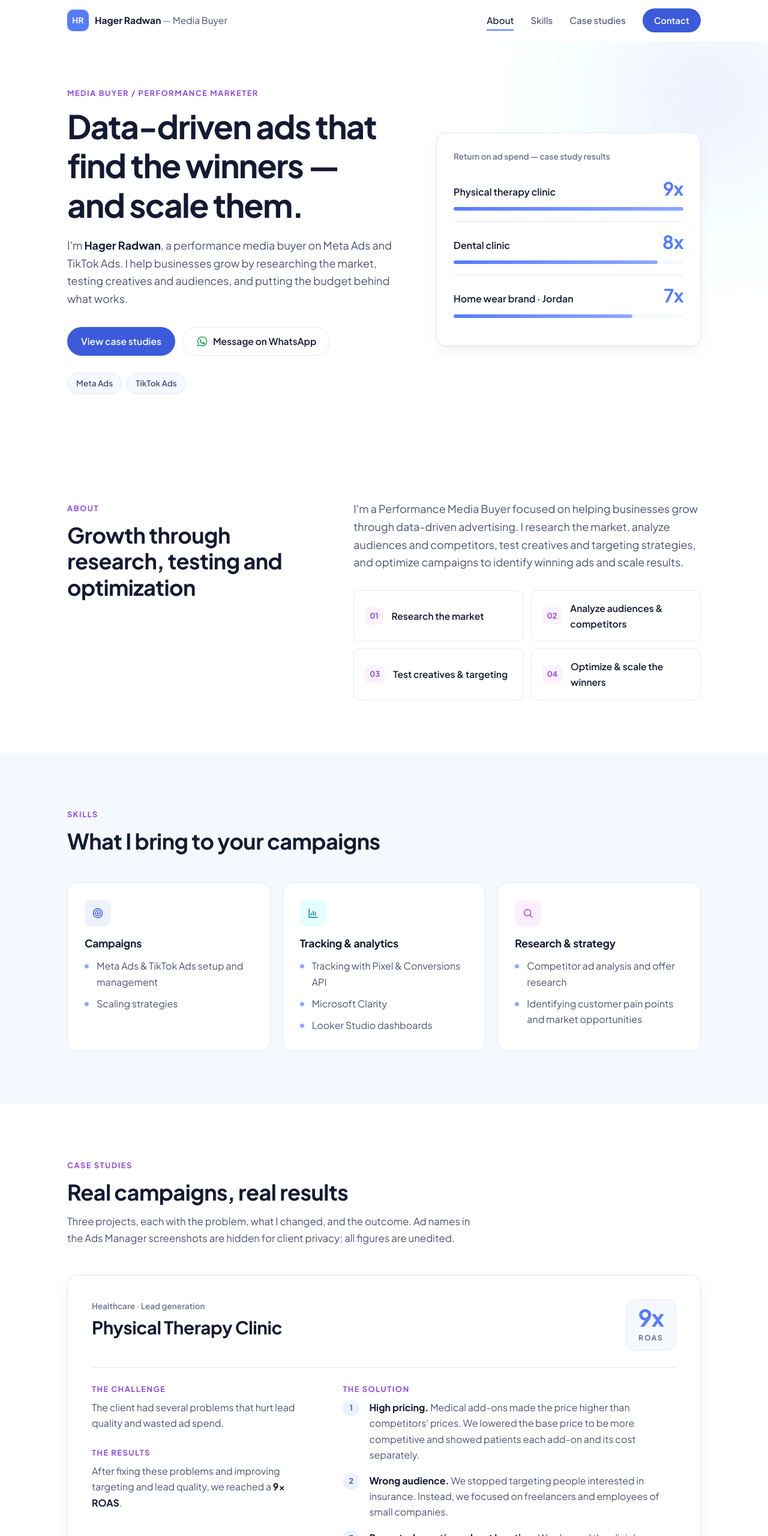
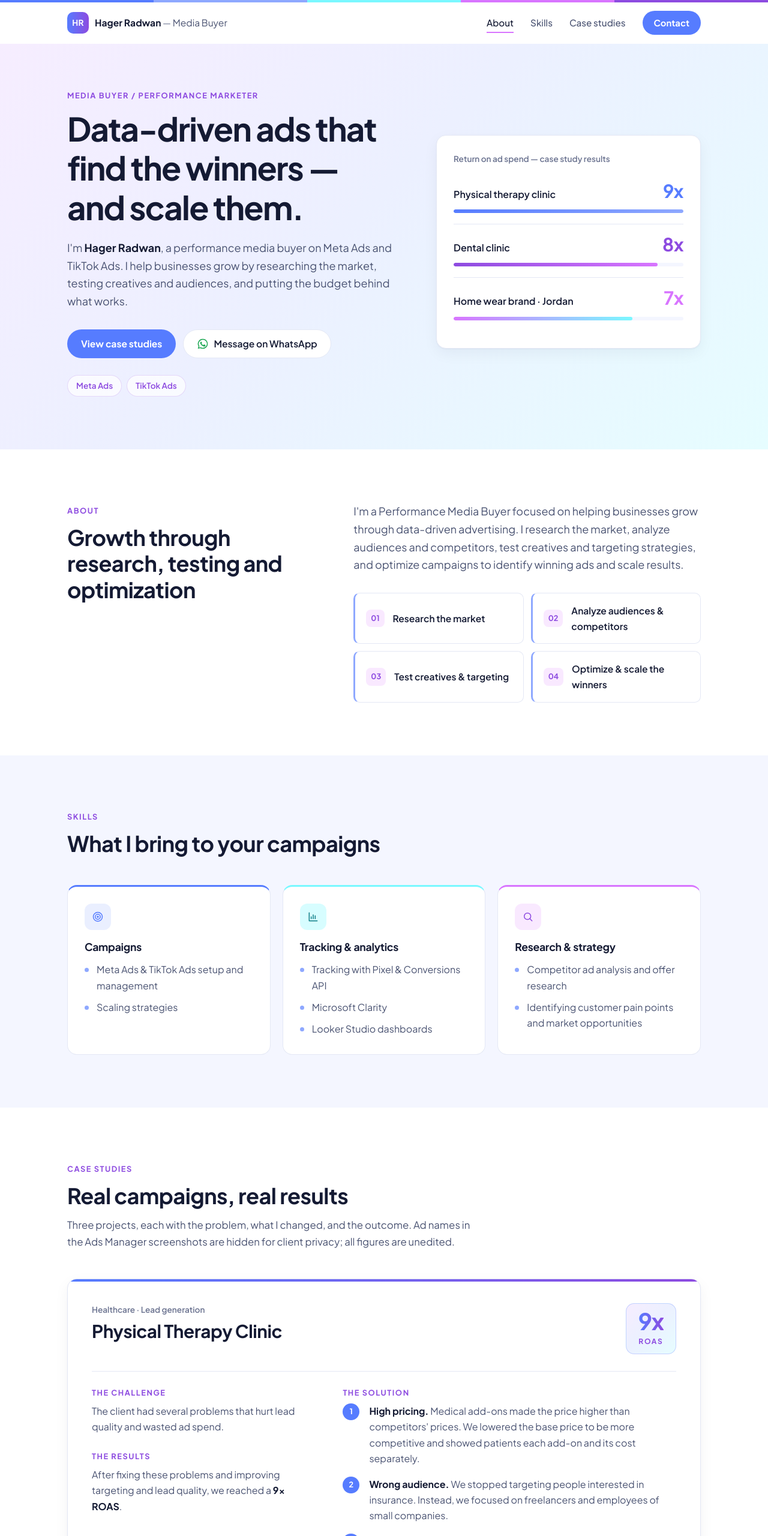
Before and after one commit to hagarrmohamed/hager-radwan-media-buyer, a plain HTML site: page index.html in a window 1280 px wide. Shown: the top 2560 px of the page at 60% size. Drawn offline with Linux system fonts and the light colour scheme.

Commit message:
Apply brand palette colors across the site
Co-Authored-By: Claude Opus 5.5 <noreply@anthropic.com>

```diff
--- a/index.html
+++ b/index.html
@@ -6,7 +6,7 @@
   <title>Hager Radwan — Media Buyer</title>
   <meta name="description" content="Hager Radwan is a performance media buyer running Meta Ads and TikTok Ads. Case studies with 9x, 8x and 7x ROAS for clinics and an e-commerce brand.">
   <meta name="author" content="Hager Radwan">
-  <meta name="theme-color" content="#ffffff">
+  <meta name="theme-color" content="#567CFF">
   <meta property="og:type" content="website">
   <meta property="og:title" content="Hager Radwan — Media Buyer">
   <meta property="og:description" content="Performance media buyer for Meta Ads and TikTok Ads. Case studies with 9x, 8x and 7x ROAS.">
--- a/style.css
+++ b/style.css
@@ -5,7 +5,7 @@
 :root {
   /* Brand palette */
   --blue: #567CFF;        /* primary accent (bars, borders, large numbers) */
-  --blue-ink: #3B5BDB;    /* deeper shade of --blue for buttons/links (readable on white) */
+  --blue-ink: #567CFF;    /* buttons and icons */
   --periwinkle: #8EA8FF;
   --cyan: #7AF8FF;
   --orchid: #D875FF;
@@ -13,7 +13,11 @@
 
   /* Neutrals */
   --bg: #FFFFFF;
-  --bg-tint: #F6F8FF;
+  --bg-tint: #F4F6FF;
+  /* Soft wash taken from the palette image: orchid -> periwinkle -> cyan */
+  --wash: linear-gradient(135deg, #F6EDFF 0%, #ECF0FF 45%, #E6FDFF 100%);
+  --grad: linear-gradient(90deg, #567CFF, #8D4BE0);
+  --stripe: linear-gradient(90deg, #567CFF 0 20%, #8EA8FF 20% 40%, #7AF8FF 40% 60%, #D875FF 60% 80%, #8D4BE0 80% 100%);
   --surface: #FFFFFF;
   --line: #E4E8F5;
   --ink: #141A33;
@@ -41,12 +45,13 @@ body {
   background: var(--bg);
   -webkit-font-smoothing: antialiased;
 }
+body::before { content: ""; display: block; height: 4px; background: var(--stripe); }
 img { max-width: 100%; height: auto; display: block; }
-a { color: var(--blue-ink); text-decoration-thickness: 1px; text-underline-offset: 3px; }
+a { color: var(--purple); text-decoration-thickness: 1px; text-underline-offset: 3px; }
 h1, h2, h3, h4 { line-height: 1.2; margin: 0; letter-spacing: -0.015em; }
 p { margin: 0; }
 ul, ol { margin: 0; padding: 0; }
-:focus-visible { outline: 3px solid var(--periwinkle); outline-offset: 3px; border-radius: 6px; }
+:focus-visible { outline: 3px solid var(--orchid); outline-offset: 3px; border-radius: 6px; }
 
 .container { width: 100%; max-width: var(--container); margin: 0 auto; padding: 0 16px; }
 @media (min-width: 640px) { .container { padding: 0 32px; } }
@@ -65,16 +70,16 @@ ul, ol { margin: 0; padding: 0; }
   font: 600 0.975rem/1 var(--font); text-decoration: none; cursor: pointer;
   transition: background-color .2s, border-color .2s, color .2s;
 }
-.btn-primary { background: var(--blue-ink); color: #fff; }
-.btn-primary:hover { background: #2F4CC4; }
+.btn-primary { background: var(--blue); color: #fff; font-weight: 700; }
+.btn-primary:hover { background: var(--purple); }
 .btn-ghost { background: #fff; color: var(--ink); border-color: var(--line); }
-.btn-ghost:hover { border-color: var(--periwinkle); color: var(--blue-ink); }
+.btn-ghost:hover { border-color: var(--orchid); color: var(--purple); }
 .btn-ghost .icon { color: #1FA855; }
 .btn-sm { min-height: 40px; padding: 0 18px; font-size: .925rem; }
 
 .link-btn {
   background: none; border: 0; padding: 4px 0; cursor: pointer;
-  font: 600 .9rem var(--font); color: var(--blue-ink);
+  font: 600 .9rem var(--font); color: var(--purple);
   text-decoration: underline; text-underline-offset: 3px;
 }
 
@@ -92,7 +97,7 @@ ul, ol { margin: 0; padding: 0; }
 .brand { display: inline-flex; align-items: center; gap: 10px; color: var(--ink); text-decoration: none; min-width: 0; }
 .brand-mark {
   display: grid; place-items: center; width: 36px; height: 36px; flex: none;
-  border-radius: 10px; background: var(--blue); color: #fff;
+  border-radius: 10px; background: var(--grad); color: #fff;
   font-weight: 700; font-size: .85rem; letter-spacing: .02em;
 }
 .brand-text { font-size: .975rem; white-space: nowrap; overflow: hidden; text-overflow: ellipsis; }
@@ -103,7 +108,7 @@ ul, ol { margin: 0; padding: 0; }
 .site-nav ul { list-style: none; display: flex; align-items: center; gap: 28px; }
 .site-nav a:not(.btn) { color: var(--ink-soft); text-decoration: none; font-weight: 500; font-size: .95rem; padding: 8px 0; }
 .site-nav a:not(.btn):hover, .site-nav a.is-active { color: var(--ink); }
-.site-nav a.is-active { box-shadow: inset 0 -2px 0 var(--blue); }
+.site-nav a.is-active { box-shadow: inset 0 -2px 0 var(--orchid); }
 
 .nav-toggle { display: none; }
 
@@ -130,7 +135,7 @@ ul, ol { margin: 0; padding: 0; }
   .site-nav.is-open { display: block; }
   .site-nav ul { flex-direction: column; align-items: stretch; gap: 0; padding: 8px 16px 20px; }
   .site-nav a:not(.btn) { display: block; padding: 14px 4px; border-bottom: 1px solid var(--line); font-size: 1rem; }
-  .site-nav a.is-active { box-shadow: none; color: var(--blue-ink); }
+  .site-nav a.is-active { box-shadow: none; color: var(--purple); }
   .site-nav .btn { margin-top: 16px; width: 100%; min-height: 48px; }
 }
 @media (max-width: 400px) { .brand-sep, .brand-text > span:last-child { display: none; } }
@@ -138,6 +143,7 @@ ul, ol { margin: 0; padding: 0; }
 /* ---------- Shared section ---------- */
 .section { padding: 88px 0; }
 .section-tint { background: var(--bg-tint); }
+#contact.section-tint { background: var(--wash); }
 .section-head { max-width: 680px; margin-bottom: 48px; }
 .section-head.center { margin-left: auto; margin-right: auto; text-align: center; }
 .section-head h2, .about-grid h2 { font-size: clamp(1.6rem, 1.2rem + 1.6vw, 2.25rem); font-weight: 700; }
@@ -150,11 +156,7 @@ ul, ol { margin: 0; padding: 0; }
 @media (max-width: 640px) { .section { padding: 64px 0; } .section-head { margin-bottom: 32px; } }
 
 /* ---------- Hero ---------- */
-.hero { padding: 72px 0 88px; position: relative; overflow: hidden; }
-.hero::before { /* single soft wash, very subtle */
-  content: ""; position: absolute; inset: -40% -20% auto auto; width: 720px; height: 720px; z-index: -1;
-  background: radial-gradient(closest-side, rgba(142, 168, 255, .16), rgba(122, 248, 255, .06) 60%, transparent);
-}
+.hero { padding: 72px 0 88px; position: relative; overflow: hidden; background: var(--wash); }
 .hero-grid { display: grid; grid-template-columns: 1.25fr 1fr; gap: 64px; align-items: center; }
 .hero h1 { font-size: clamp(2.1rem, 1.4rem + 3vw, 3.4rem); font-weight: 700; letter-spacing: -0.03em; }
 .lead { margin-top: 20px; font-size: 1.125rem; color: var(--ink-soft); max-width: 56ch; }
@@ -162,8 +164,8 @@ ul, ol { margin: 0; padding: 0; }
 .hero-actions { display: flex; flex-wrap: wrap; gap: 12px; margin-top: 32px; }
 .platforms { list-style: none; display: flex; flex-wrap: wrap; gap: 8px; margin-top: 28px; }
 .platforms li {
-  font-size: .85rem; font-weight: 600; color: var(--ink-soft);
-  padding: 6px 14px; border-radius: 999px; background: var(--bg-tint); border: 1px solid var(--line);
+  font-size: .85rem; font-weight: 600; color: var(--purple);
+  padding: 6px 14px; border-radius: 999px; background: rgba(255, 255, 255, .7); border: 1px solid rgba(141, 75, 224, .2);
 }
 
 .results-card {
@@ -174,12 +176,16 @@ ul, ol { margin: 0; padding: 0; }
 .results-list { list-style: none; }
 .results-list li + li { border-top: 1px solid var(--line); }
 .results-list a { display: block; padding: 18px 0; color: inherit; text-decoration: none; }
-.results-list a:hover .results-name { color: var(--blue-ink); }
+.results-list a:hover .results-name { color: var(--purple); }
 .results-row { display: flex; align-items: baseline; justify-content: space-between; gap: 12px; }
 .results-name { font-weight: 600; transition: color .2s; }
 .results-value { font-size: 1.9rem; font-weight: 700; letter-spacing: -0.02em; color: var(--blue); line-height: 1; }
+.results-list li:nth-child(2) .results-value { color: var(--purple); }
+.results-list li:nth-child(3) .results-value { color: var(--orchid); }
 .bar { display: block; height: 6px; margin-top: 12px; border-radius: 6px; background: var(--bg-tint); position: relative; overflow: hidden; }
 .bar::after { content: ""; position: absolute; inset: 0 auto 0 0; width: var(--w); border-radius: inherit; background: linear-gradient(90deg, var(--blue), var(--periwinkle)); }
+.results-list li:nth-child(2) .bar::after { background: linear-gradient(90deg, var(--purple), var(--orchid)); }
+.results-list li:nth-child(3) .bar::after { background: linear-gradient(90deg, var(--orchid), var(--cyan)); }
 
 @media (max-width: 900px) {
   .hero { padding: 48px 0 64px; }
@@ -196,22 +202,24 @@ ul, ol { margin: 0; padding: 0; }
 .process { list-style: none; display: grid; grid-template-columns: repeat(2, 1fr); gap: 12px; margin-top: 32px; }
 .process li {
   display: flex; align-items: center; gap: 14px;
-  padding: 16px 18px; border: 1px solid var(--line); border-radius: var(--radius-sm); background: #fff;
+  padding: 16px 18px; border: 1px solid var(--line); border-left: 3px solid var(--periwinkle); border-radius: var(--radius-sm); background: #fff;
 }
-.process-num { font-size: .8rem; font-weight: 700; color: var(--purple); background: rgba(216, 117, 255, .1); border-radius: 8px; padding: 4px 8px; }
+.process-num { font-size: .8rem; font-weight: 700; color: var(--purple); background: rgba(216, 117, 255, .16); border-radius: 8px; padding: 4px 8px; }
 .process-text { font-weight: 600; font-size: .975rem; }
 @media (max-width: 820px) { .about-grid { grid-template-columns: 1fr; gap: 24px; } }
 @media (max-width: 520px) { .process { grid-template-columns: 1fr; } }
 
 /* ---------- Skills ---------- */
 .skills-grid { display: grid; grid-template-columns: repeat(3, 1fr); gap: 20px; }
-.skill-group { background: #fff; border: 1px solid var(--line); border-radius: var(--radius); padding: 28px; }
+.skill-group { background: #fff; border: 1px solid var(--line); border-top: 3px solid var(--blue); border-radius: var(--radius); padding: 28px; }
+.skill-group:nth-child(2) { border-top-color: var(--cyan); }
+.skill-group:nth-child(3) { border-top-color: var(--orchid); }
 .skill-icon {
   display: grid; place-items: center; width: 44px; height: 44px; border-radius: 12px;
-  background: rgba(86, 124, 255, .1); color: var(--blue-ink); margin-bottom: 18px;
+  background: rgba(86, 124, 255, .12); color: var(--blue); margin-bottom: 18px;
 }
-.skill-group:nth-child(2) .skill-icon { background: rgba(122, 248, 255, .22); color: #0E7C86; }
-.skill-group:nth-child(3) .skill-icon { background: rgba(216, 117, 255, .12); color: var(--purple); }
+.skill-group:nth-child(2) .skill-icon { background: rgba(122, 248, 255, .3); color: #0E7C86; }
+.skill-group:nth-child(3) .skill-icon { background: rgba(216, 117, 255, .16); color: var(--purple); }
 .skill-group h3 { font-size: 1.1rem; font-weight: 700; margin-bottom: 14px; }
 .skill-group ul { list-style: none; }
 .skill-group li { position: relative; padding-left: 20px; color: var(--ink-soft); }
@@ -223,18 +231,20 @@ ul, ol { margin: 0; padding: 0; }
 /* ---------- Case studies ---------- */
 .case {
   border: 1px solid var(--line); border-radius: var(--radius); background: #fff;
-  padding: 40px; box-shadow: var(--shadow);
+  padding: 40px; box-shadow: var(--shadow); position: relative; overflow: hidden;
 }
+.case::before { content: ""; position: absolute; inset: 0 0 auto 0; height: 4px; background: var(--grad); }
 .case + .case { margin-top: 32px; }
 .case-head { display: flex; justify-content: space-between; align-items: flex-start; gap: 24px; padding-bottom: 28px; border-bottom: 1px solid var(--line); }
 .case-tag { font-size: .85rem; font-weight: 600; color: var(--ink-mute); margin-bottom: 6px; }
 .case-head h3 { font-size: clamp(1.4rem, 1.1rem + 1vw, 1.85rem); font-weight: 700; }
 .roas {
   display: flex; flex-direction: column; align-items: center; flex: none;
-  padding: 10px 20px; border-radius: 14px; background: var(--bg-tint); border: 1px solid var(--line);
+  padding: 10px 20px; border-radius: 14px; background: var(--wash); border: 1px solid rgba(142, 168, 255, .45);
 }
-.roas-num { font-size: 2.4rem; font-weight: 700; line-height: 1; color: var(--blue); letter-spacing: -0.03em; }
-.roas-label { margin-top: 4px; font-size: .75rem; font-weight: 700; letter-spacing: .14em; color: var(--ink-mute); }
+.roas-num { font-size: 2.4rem; font-weight: 700; line-height: 1; color: var(--blue); letter-spacing: -0.03em;
+  background: var(--grad); -webkit-background-clip: text; background-clip: text; -webkit-text-fill-color: transparent; }
+.roas-label { margin-top: 4px; font-size: .75rem; font-weight: 700; letter-spacing: .14em; color: var(--purple); }
 
 .case-body { display: grid; grid-template-columns: 1fr 1.5fr; gap: 48px; padding: 28px 0 32px; }
 .case-col h4 { font-size: .8rem; font-weight: 700; letter-spacing: .12em; text-transform: uppercase; color: var(--purple); margin-bottom: 10px; }
@@ -248,7 +258,7 @@ ul, ol { margin: 0; padding: 0; }
 .steps li::before {
   content: counter(step); position: absolute; left: 0; top: 0;
   width: 28px; height: 28px; border-radius: 50%; display: grid; place-items: center;
-  font-size: .8rem; font-weight: 700; color: var(--blue-ink); background: rgba(86, 124, 255, .1);
+  font-size: .8rem; font-weight: 700; color: #fff; background: var(--blue);
 }
 
 .shot { margin: 0; }
@@ -273,11 +283,12 @@ ul, ol { margin: 0; padding: 0; }
   padding: 28px; border: 1px solid var(--line); border-radius: var(--radius); background: #fff;
   color: var(--ink); text-decoration: none; transition: border-color .2s, transform .2s;
 }
-.contact-card:hover { border-color: var(--periwinkle); transform: translateY(-2px); }
-.contact-icon { display: grid; place-items: center; width: 44px; height: 44px; border-radius: 12px; background: rgba(86, 124, 255, .1); color: var(--blue-ink); margin-bottom: 18px; }
-.contact-grid li:nth-child(3) .contact-icon { background: rgba(31, 168, 85, .1); color: #1A8F49; }
+.contact-card:hover { border-color: var(--orchid); transform: translateY(-2px); }
+.contact-icon { display: grid; place-items: center; width: 44px; height: 44px; border-radius: 12px; background: var(--blue); color: #fff; margin-bottom: 18px; }
+.contact-grid li:nth-child(2) .contact-icon { background: var(--purple); }
+.contact-grid li:nth-child(3) .contact-icon { background: #1FA855; color: #fff; }
 .contact-label { font-size: .85rem; font-weight: 600; color: var(--ink-mute); }
-.contact-value { margin-top: 4px; font-weight: 700; font-size: 1.05rem; overflow-wrap: anywhere; color: var(--blue-ink); }
+.contact-value { margin-top: 4px; font-weight: 700; font-size: 1.05rem; overflow-wrap: anywhere; color: var(--ink); }
 @media (max-width: 820px) { .contact-grid { grid-template-columns: 1fr; } }
 
 /* ---------- Footer ---------- */
@@ -303,7 +314,8 @@ ul, ol { margin: 0; padding: 0; }
     font-size: .8rem; font-weight: 600; color: var(--ink); text-decoration: none; border-radius: 10px;
   }
   .quick-contact a:active { background: var(--bg-tint); }
-  .quick-contact .icon { color: var(--blue-ink); }
+  .quick-contact .icon { color: var(--blue); }
+  .quick-contact a[data-contact="email"] .icon { color: var(--purple); }
   .quick-contact a[data-contact="whatsapp"] .icon { color: #1A8F49; }
   .site-footer { padding-bottom: 96px; }
 }
```
Also changed, not shown: 1 other file.
